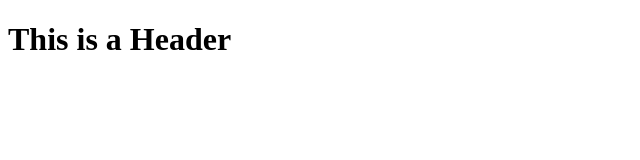
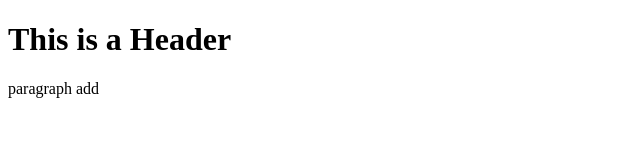
Before and after one commit to bonnee1/git-test, a plain HTML site: page index.html in a window 1280 px wide. Shown: the whole page, without its empty margins (0-640 px from the left). Drawn offline with Linux system fonts and the light colour scheme.

Commit message:
second commit

```diff
--- a/index.html
+++ b/index.html
@@ -2,5 +2,6 @@
 <html>
    <body>
       <h1>This is a Header</h1>
+      <p>paragraph add</p>
    </body>
 </html>
```
